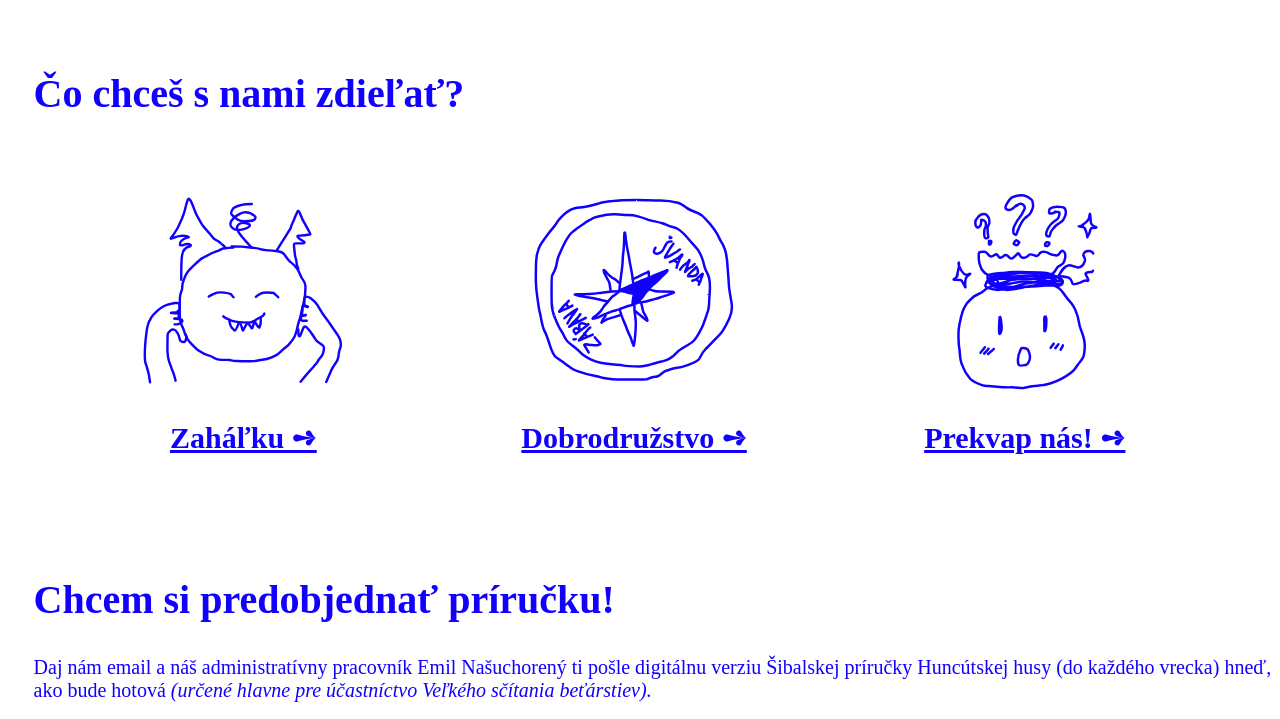
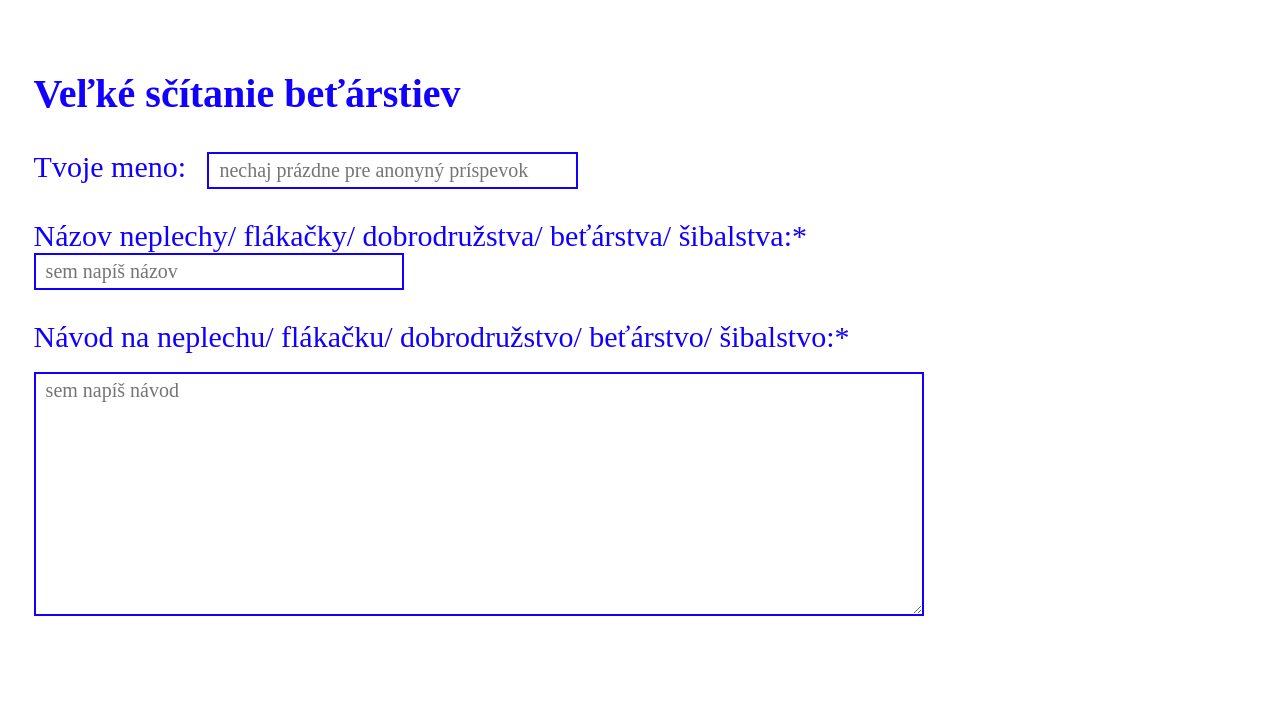
Before and after one commit to leabeplayful/kniznica-huncutska-husa, a plain HTML site: page index.html in a window 1280 px wide. Shown: the part 653-1372 px from the top of the page. Drawn offline with Linux system fonts and the light colour scheme; a web font is replaced by a local one.

Commit message:
Update Kritikal

```diff
--- a/index.html
+++ b/index.html
@@ -26,6 +26,31 @@
 
     </div>
 
+<h2 style="padding-left: 2vw;"> Veľké sčítanie beťárstiev </h2>
+
+<form action="https://api.web3forms.com/submit" method="POST">
+  <input type="hidden" name="access_key" value="608099fb-7033-4733-a4a2-bc20edf83444">
+
+   <div style="padding-left: 2vw; padding-bottom: 60px;" >
+
+        <div class="form-col">
+        <label class="submission-label" for="namePrispevok">Tvoje meno:</label>
+        <input class="input-text" type="text" name="name" id="namePrispevok" placeholder='nechaj prázdne pre anonyný príspevok' maxlength=100>
+        </div>
+
+        <div class="form-col">
+        <label class="submission-label" for="titlePrispevok">Názov neplechy/ flákačky/ dobrodružstva/ beťárstva/ šibalstva:*</label>
+        <input class="input-text" type="text" name="title" id="titlePrispevok" placeholder='sem napíš názov' required maxlength=100>
+        </div>
+
+        <div class="form-col">
+        <label class="submission-label" for="subPrispevok">Návod na neplechu/ flákačku/ dobrodružstvo/ beťárstvo/ šibalstvo:*</label>
+        <br><br>
+        <textarea class="input-text-area" name="submission" id="subPrispevok" rows="10" placeholder='sem napíš návod' required></textarea>
+        </div>
+    </div>
+
+<div hidden>
   <div>
 <h2 style="padding-left: 2vw;"> Čo chceš s nami zdieľať? </h2>
 
@@ -45,7 +70,6 @@
       </div>
 
       <div>
-
       <a href="surprise.html">
       <img src="prekvapko.svg" alt="Kresba prekvapeného vreca, z ktorého vyskakujú otazníky a trblietky" width="200" height="200">
       <h3 style="text-align:center;"> Prekvap nás! &#10170;</h3>
@@ -56,14 +80,12 @@
 
       <br>
   </div>
+</div>
 
   <div>
-  <h2 style="padding-left: 2vw;"> Chcem si predobjednať príručku! </h2>
+  <h2 style="padding-left: 2vw;"> Chcem príručku do mailu </h2>
   <p style="padding-left: 2vw;"> Daj nám email a náš administratívny pracovník Emil Našuchorený ti pošle digitálnu verziu Šibalskej príručky Huncútskej husy (do každého vrecka) hneď, ako bude hotová
-    <i>(určené hlavne pre účastníctvo Veľkého sčítania beťárstiev).</i> </p>
-
-<form action="https://api.web3forms.com/submit" method="POST" target="_self">
-  <input type="hidden" name="access_key" value="842c9239-0752-47e9-a466-1a3b28e0f6e9">
+  </p>
 
         <div style="padding-left: 2vw;" class="form-col">
 
@@ -89,7 +111,7 @@
       </div>
 
   </div>
-
+</form>
 <footer style="padding:40px;">
   <p style="text-align:center"> Vytvorené Blejmínou Blelejovou, VB. pre Knižnicu Huncútska husa, © 2026
   </p>
```
Lines whose indentation alone changed are shown as unchanged.
